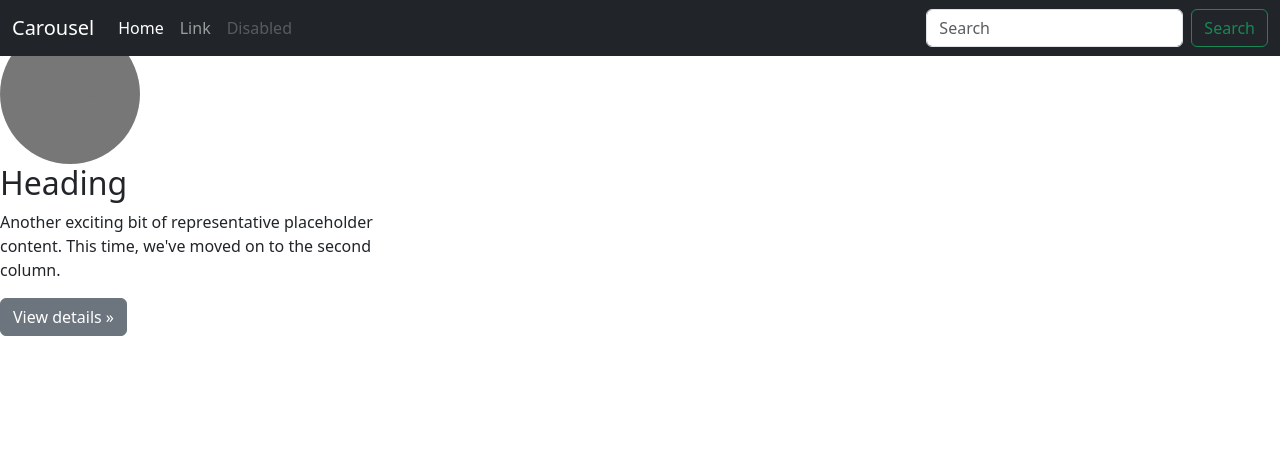
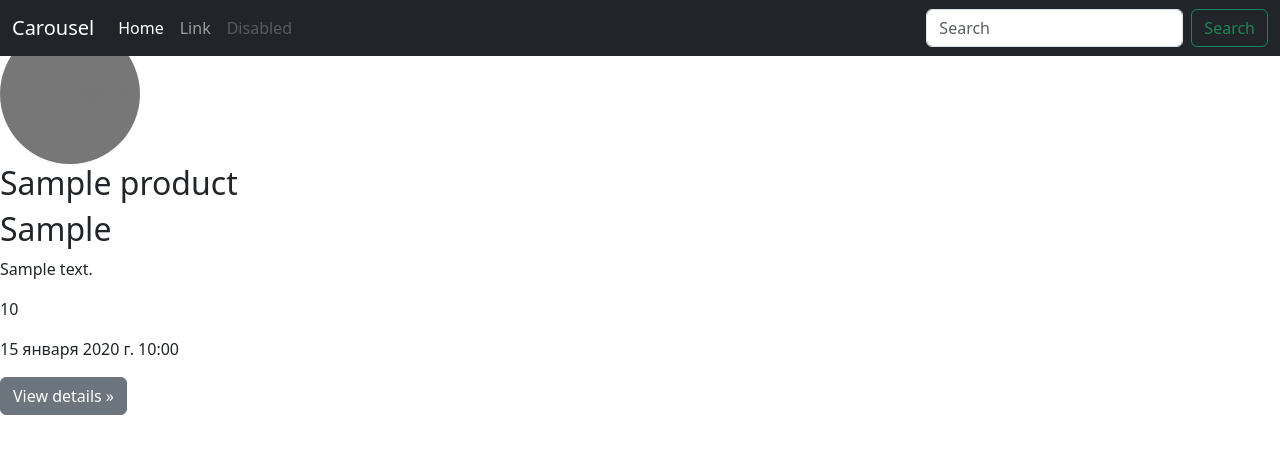
Before and after one commit to Eisienhame/19.2, a Django app: template catalog/templates/catalog/product_card.html in a window 1280 px wide. Shown: the top 454 px of the page. Run offline with Django 4.2, Linux system fonts and the light colour scheme; the template is opened without the code that fills it: values that come from a table or form of the project are taken from there, others are empty; tables that the repository leaves empty hold one stand-in row (values such as "Sample post"); some libraries are stand-ins or nearby versions.

Commit message:
product card

```diff
--- a/catalog/models.py
+++ b/catalog/models.py
@@ -16,7 +16,7 @@ class Product(models.Model):
 
     class Meta:
         verbose_name = 'продукт'
-        verbose_name_plural = 'студенты'
+        verbose_name_plural = 'продукты'
         ordering = ('name',)
 
 class Category(models.Model):
--- a/catalog/templates/catalog/product_card.html
+++ b/catalog/templates/catalog/product_card.html
@@ -42,13 +42,16 @@
     <main role="main">
         <div class="row">
             {% for product in product_card %}
-
             <!-- Three columns of text below the carousel -->
             <div class="row">
               <div class="col-lg-4">
                 <svg class="bd-placeholder-img rounded-circle" width="140" height="140" xmlns="http://www.w3.org/2000/svg" role="img" aria-label="Placeholder: 140x140" preserveAspectRatio="xMidYMid slice" focusable="false"><title>Placeholder</title><rect width="100%" height="100%" fill="#777"/><text x="50%" y="50%" fill="#777" dy=".3em">140x140</text></svg>
-                <h2>Heading</h2>
-                <p>Another exciting bit of representative placeholder content. This time, we've moved on to the second column.</p>
+                <h2>{{ object.name }}</h2>
+                <h2>{{ object.category }}</h2>
+                <p>{{ object.description }}</p>
+                <p>{{ object.price }}</p>
+                <p>{{ object.date_of_creation }}</p>
+
                 <p><a class="btn btn-secondary" href="#">View details &raquo;</a></p>
               </div><!-- /.col-lg-4 -->
             </div><!-- /.row -->
```
